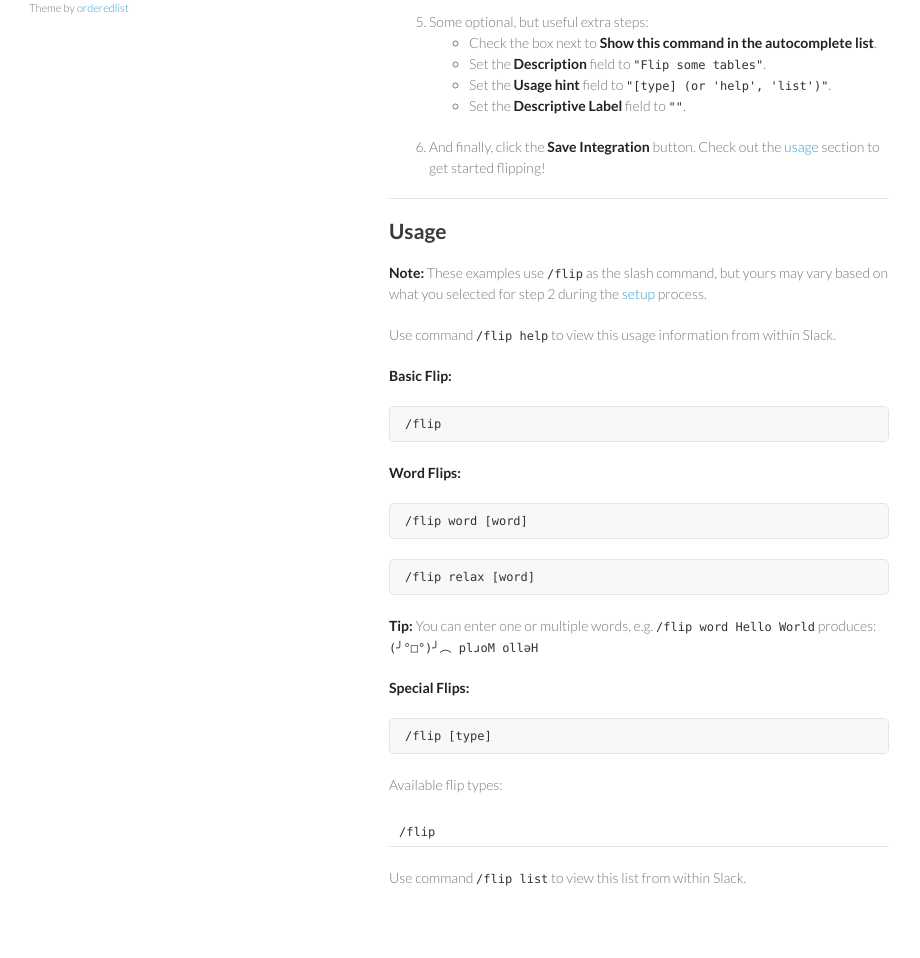
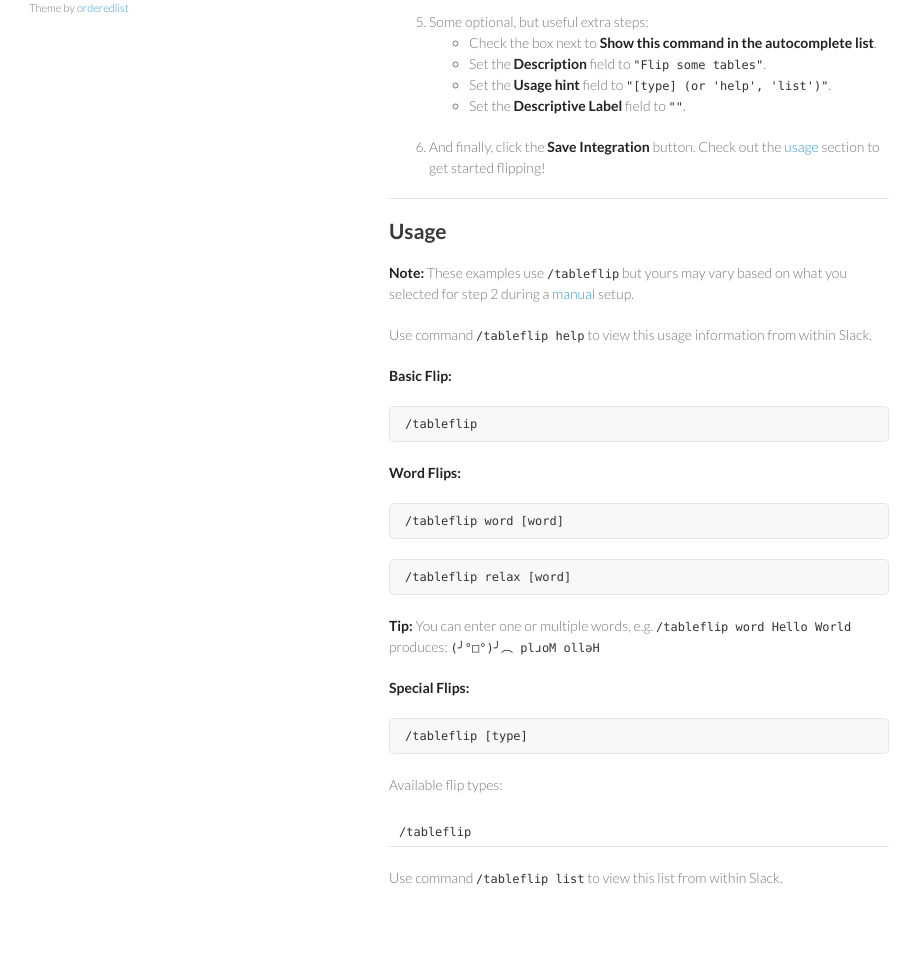
Before and after one commit to ErinMorelli/em-slack-tableflip, a Flask app: template slack_tableflip/templates/index.html in a window 1280 px wide. Shown: the part 713-1671 px from the top of the page, without its empty margins (181-1101 px from the left). Run offline with Flask 2, Linux system fonts and the light colour scheme; the template is opened without the code that fills it, so the values that code supplies are empty; parts of the project's set-up code (start-up, migrations or seed data) failed here and were passed over; some libraries are stand-ins or nearby versions.

Commit message:
Updating usage documentation

```diff
--- a/slack_tableflip/templates/index.html
+++ b/slack_tableflip/templates/index.html
@@ -90,43 +90,43 @@
 
                 <h2 id="usage">Usage</h2>
 
-                <p><strong>Note:</strong> These examples use <code>/flip</code> as the slash command, but yours may vary based on what you selected for step 2 during the <a href="setup">setup</a> process.</p>
+                <p><strong>Note:</strong> These examples use <code>/tableflip</code> but yours may vary based on what you selected for step 2 during a <a href="manual-setup">manual</a> setup.</p>
 
-                <p>Use command <code>/flip help</code> to view this usage information from within Slack.</p>
+                <p>Use command <code>/tableflip help</code> to view this usage information from within Slack.</p>
 
                 <p><strong>Basic Flip:</strong></p>
 
-                <pre><code>/flip</code></pre>
+                <pre><code>/tableflip</code></pre>
 
                 <p><strong>Word Flips:</strong></p>
 
-                <pre><code>/flip word [word]</code></pre>
-                <pre><code>/flip relax [word]</code></pre>
+                <pre><code>/tableflip word [word]</code></pre>
+                <pre><code>/tableflip relax [word]</code></pre>
 
-                <p><strong>Tip:</strong> You can enter one or multiple words, e.g. <code>/flip word Hello World</code> produces: <code>(╯°□°)╯︵ plɹoM ollǝH</code></p>
+                <p><strong>Tip:</strong> You can enter one or multiple words, e.g. <code>/tableflip word Hello World</code> produces: <code>(╯°□°)╯︵ plɹoM ollǝH</code></p>
 
                 <p><strong>Special Flips:</strong></p>
 
-                <pre><code>/flip [type]</code></pre>
+                <pre><code>/tableflip [type]</code></pre>
 
                 <p>Available flip types:</p>
 
                 <table>
                     <tr>
-                        <td><code>/flip</code></td>
+                        <td><code>/tableflip</code></td>
                         <td><code>{{ allowed_types['classic'].decode('utf-8') }}</code></td>
                     </tr>
                     {% for (allowed_type, description) in allowed_types|dictsort(true) -%}
                         {% if allowed_type != 'classic' -%}
                             <tr>
-                                <td><code>/flip {{ allowed_type }}</code></td>
+                                <td><code>/tableflip {{ allowed_type }}</code></td>
                                 <td><code>{{ description.decode('utf-8') }}</code></td>
                             </tr>
                         {%- endif %}
                     {%- endfor %}
                 </table>
 
-                <p>Use command <code>/flip list</code> to view this list from within Slack.
+                <p>Use command <code>/tableflip list</code> to view this list from within Slack.
 
             </section>
             <footer>
```
Also changed, not shown: README.md.
